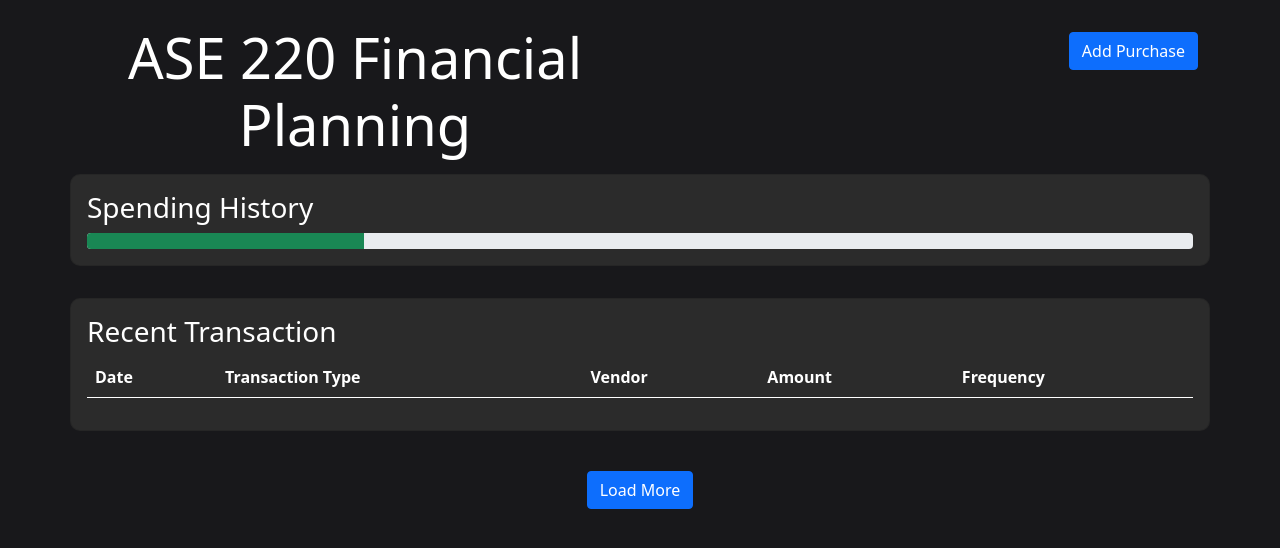
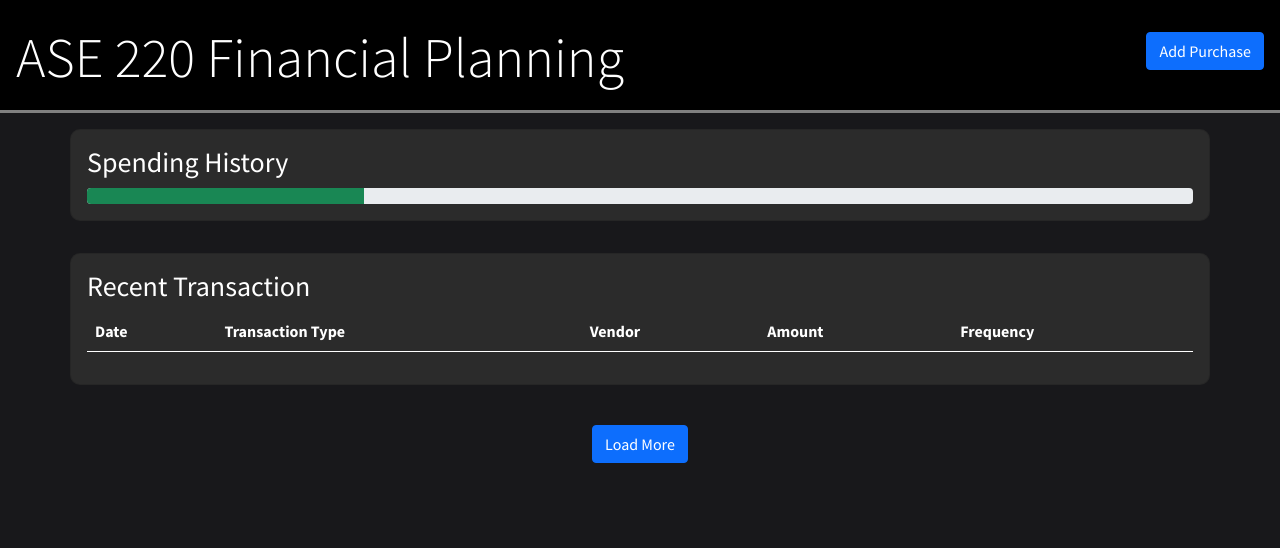
Before and after one commit to ssdtac/ase220-financial-planner-project, a plain HTML site: page index.html in a window 1280 px wide. Drawn offline with nearby package versions, Linux system fonts and the light colour scheme; no server answers.

Commit message:
Header tweaks

```diff
--- a/index.html
+++ b/index.html
@@ -12,15 +12,15 @@
 </head>
 
 <body>
+    <header>
+        <div id="title-div" class="col-6">
+            <h1 id="title" class="display-4 text-center my-4">ASE 220 Financial Planning</h1>
+        </div>
+        <div class="col-6 text-end mt-2">
+            <button type="button" class="btn btn-primary my-4" id="addPurchaseButton" data-bs-toggle="modal" data-bs-target="#addPurchaseModal">Add Purchase</button>
+        </div>
+    </header>
     <div class="container">
-        <div class="row">
-            <div id="title-div" class="col-6">
-                <h1 id="title" class="display-4 text-center my-4">ASE 220 Financial Planning</h1>
-            </div>
-            <div class="col-6 text-end mt-2">
-                <button type="button" class="btn btn-primary my-4" id="addPurchaseButton" data-bs-toggle="modal" data-bs-target="#addPurchaseModal">Add Purchase</button>
-            </div>
-        </div>
         <div class="row" id="cards-container">
             <div class="card" id="spending-history">
                 <h3>Spending History</h3>
--- a/style.css
+++ b/style.css
@@ -1,9 +1,12 @@
+@import url('https://fonts.googleapis.com/css2?family=Source+Sans+Pro:wght@300;400;500;700&display=swap');
+
 :root {
     --red: rgb(185, 94, 94);
     --green: rgb(137, 184, 137);
     --background: #18181B;
     --card-background: #2B2B2B;
     --text: #FFF;
+    --header-background: #000;
 }
 
 #title {
@@ -11,7 +14,7 @@
 
 }
 #title-div h2 {
-    margin-left: .5em;
+    margin-left: 2.6em;
 }
 
 .add {
@@ -24,6 +27,7 @@
 html body {
     background-color: var(--background);
     color: var(--text);
+    font-family: 'Source Sans Pro';
 }
 
 html .card {
@@ -41,3 +45,14 @@ html .table th {
 html .table {
     border-bottom: 0;
 }
+
+header {
+    display: flex;
+    background-color: var(--header-background);
+    border-bottom: grey solid 3px;
+    padding-bottom: 1em;
+}
+
+header button {
+    margin-right: 1em;
+}
```
